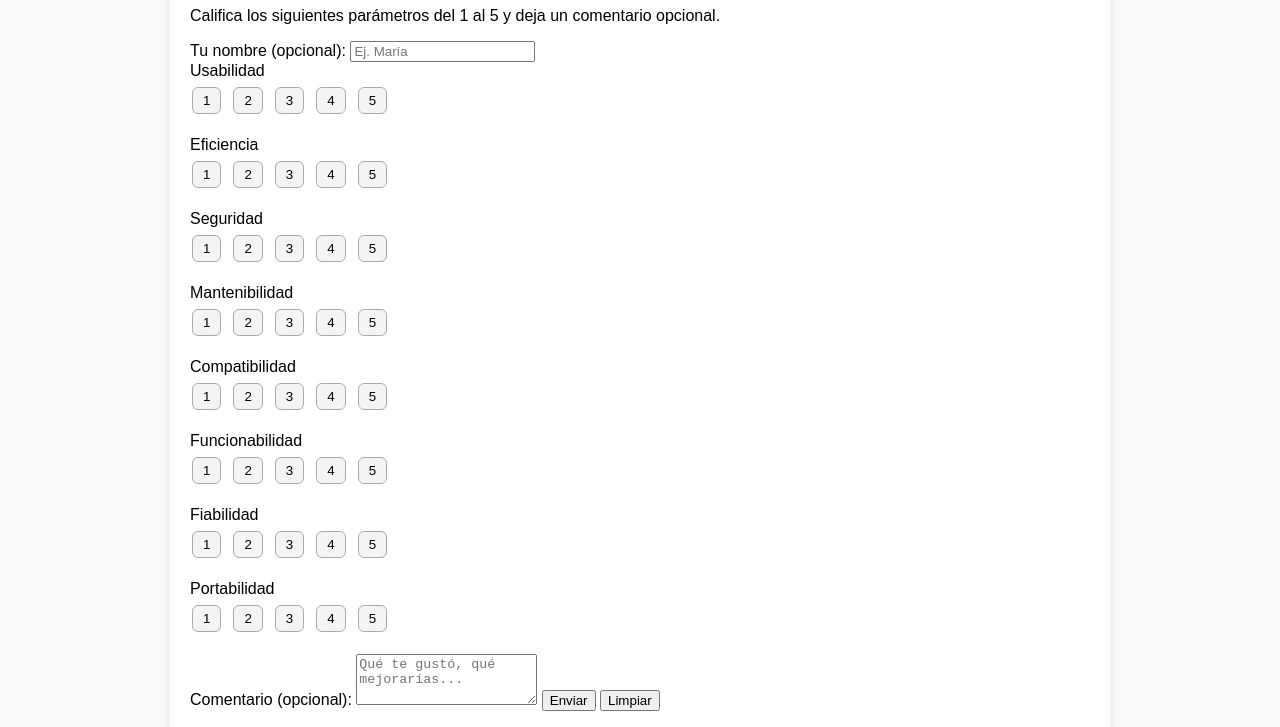
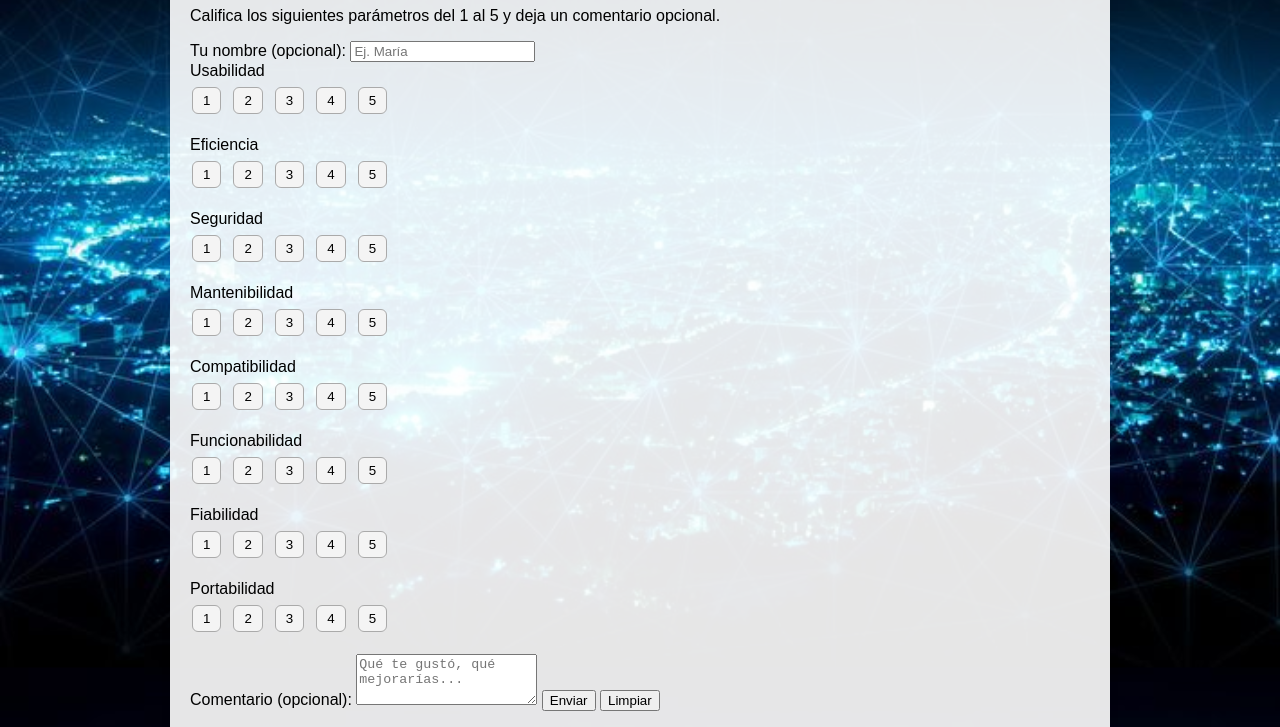
Before and after one commit to Benjozzz/Mi-Evaluador, a plain HTML site: page index.html in a window 1280 px wide. Shown: the part 133-860 px from the top of the page. Drawn offline with nearby package versions, Linux system fonts and the light colour scheme.

Commit message:
Actualicé el archivo index.html con nuevos estilos

```diff
--- a/index.html
+++ b/index.html
@@ -7,29 +7,38 @@
   <style>
   body {
     font-family: Arial, sans-serif;
-    background-color: #f8f9fa;
     margin: 0;
     padding: 0;
+    background-image: url("fondo CS.jpeg");
+    background-size: cover;
+    background-repeat: no-repeat;
+    background-attachment: fixed;
+    background-position: center;
   }
+
   .container {
     max-width: 900px;
     margin: 40px auto;
-    background: #fff;
+    background: rgba(255, 255, 255, 0.9); /* 🔹 color blanco semitransparente */
     border-radius: 12px;
     box-shadow: 0 0 10px rgba(0, 0, 0, 0.1);
     padding: 20px;
   }
+
   h1 {
     text-align: center;
   }
+
   .parametro {
     margin-bottom: 20px;
   }
+
   .estrellas {
     display: flex;
     gap: 8px;
     margin-top: 5px;
   }
+
   .estrella-btn {
     width: 40px;
     height: 40px;
@@ -41,16 +50,18 @@
     cursor: pointer;
     transition: background 0.2s, transform 0.1s;
   }
+
   .estrella-btn:hover {
     background-color: #ffe082;
     transform: scale(1.1);
   }
+
   .estrella-btn.activo {
     background-color: #ffc107;
     color: #000;
   }
 
-.estrellas button {
+  .estrellas button {
     background-color: #f4f4f4;
     border: 1px solid #aaa;
     margin: 2px;
@@ -69,6 +80,7 @@
     color: white;
     border-color: orange;
   }
+</style>
 
 
 </style>
```
Also changed, not shown: fondo CS.jpeg (added).
